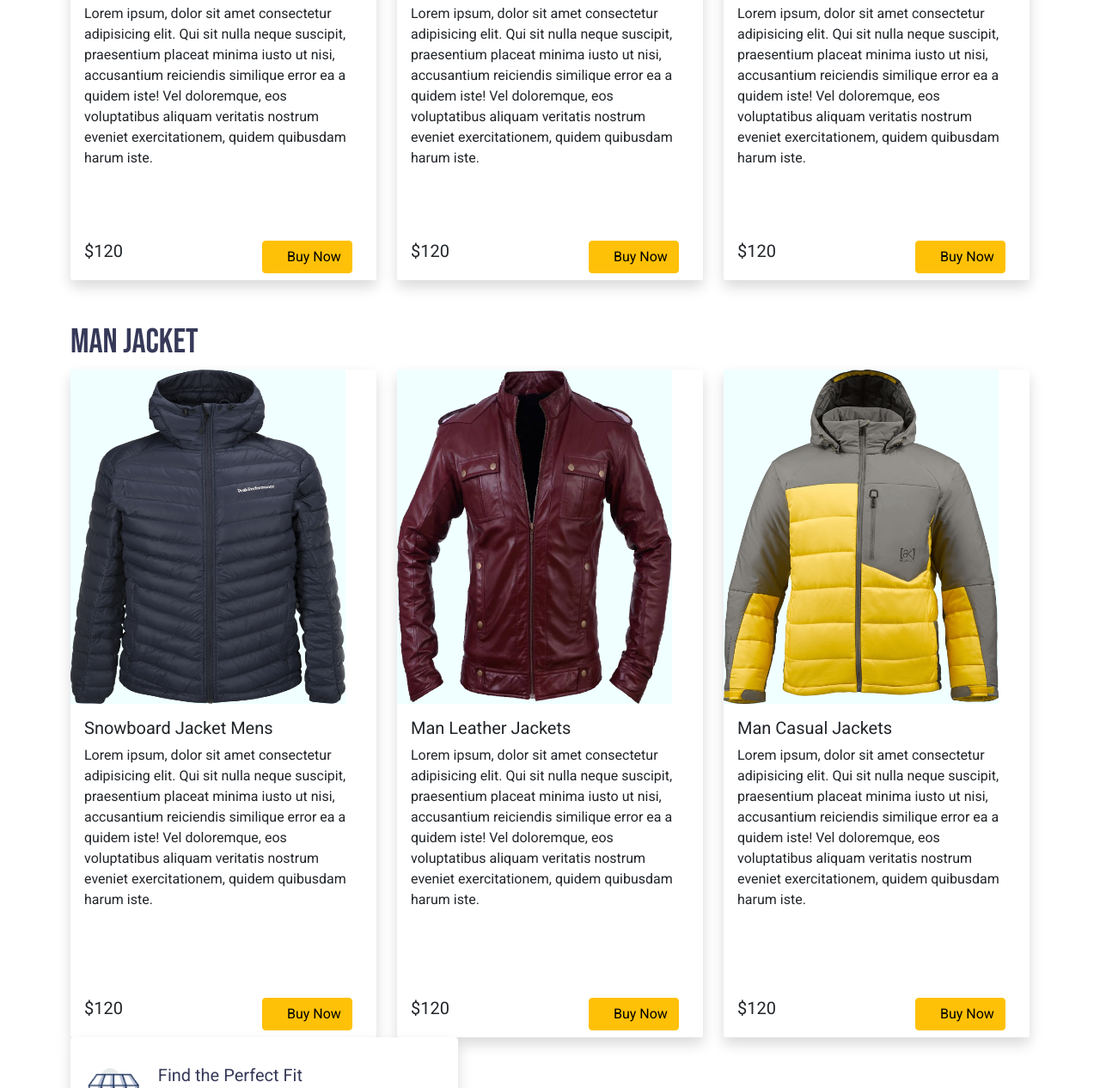
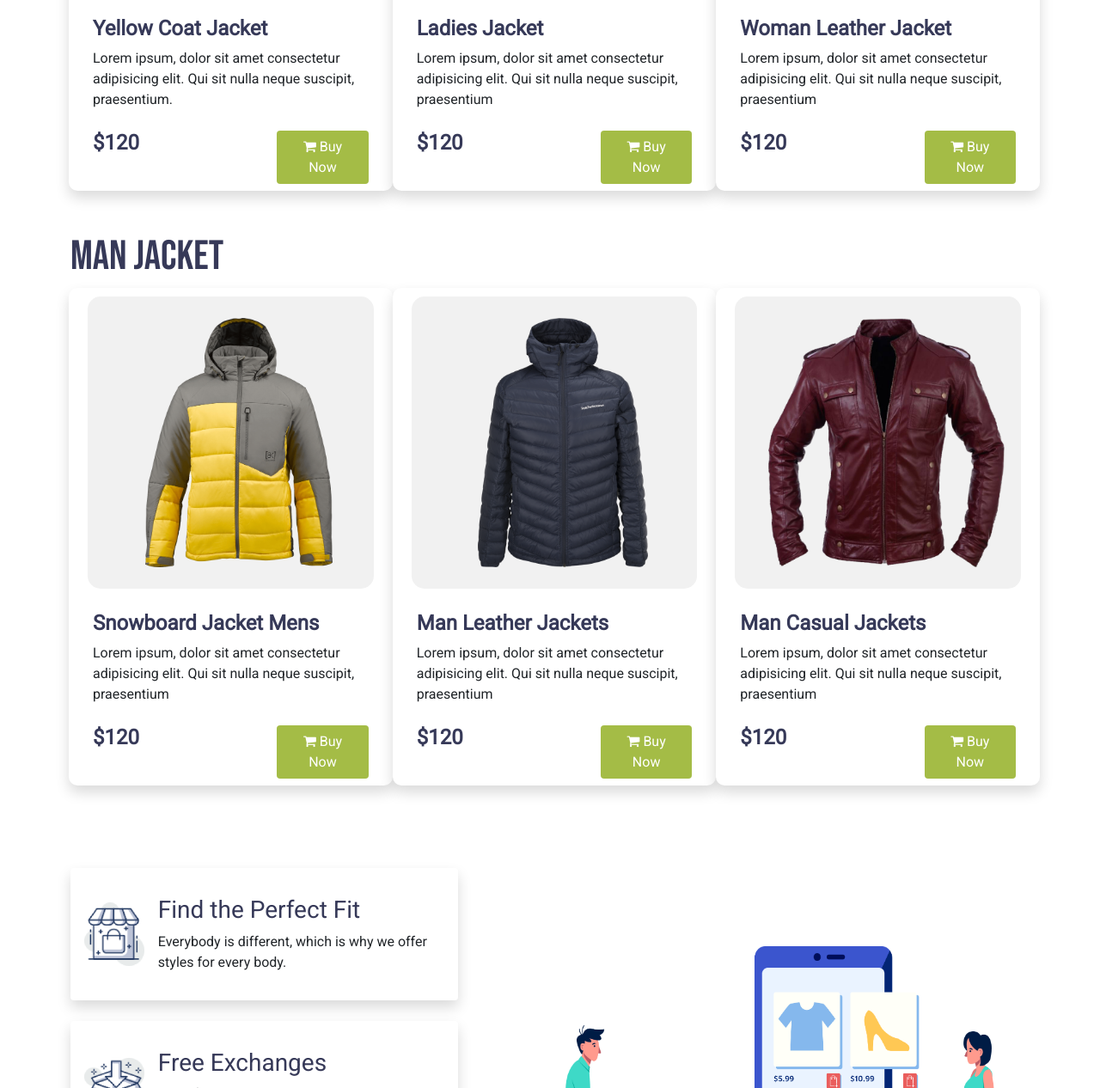
Before and after one commit to muradtheOZ/it-is-business, a plain HTML site: page index.html in a window 1280 px wide. Shown: the part 1143-2409 px from the top of the page at 86% size. Drawn offline with Linux system fonts and the light colour scheme.

Commit message:
all section done without blog

```diff
--- a/css/style.css
+++ b/css/style.css
@@ -31,6 +31,10 @@ a {
     background-color: #A4BC46;
     color: white;
 }
+.ash-bg{
+background-color: #F1F1F1;
+
+}
 
 
 
@@ -39,6 +43,16 @@ a {
 .top-demo-text h1 {
     font-size: 80px;
     font-weight: 500;
+}
+.pengu-prod h1{
+    font-size: 48px;
+    font-weight: 500;
+}
+
+.pengu-prod h3{
+    color: #363958;;
+    font-size: 24px;
+    font-weight: 700;
 }
 
 /* positionig and design changing of elements */
@@ -50,15 +64,33 @@ a {
 
 .penguin-card {
     border: 0;
+    border-radius: 10px;
+}
+.product-img{
+    border-radius: 15px;
+    margin: 10px;
+    padding: 10px;
 }
 
-.product-img {
+.product-img img{
+    padding: 5px;
+    width: 100%;
+    height: 300px;
+    object-fit: contain;
+    object-position: center;
+}
+
+.pengu-pad{
+    padding-left: 10px;
+}
+
+/*.product-img {
     width: 90%;
     height: 50%;
     display: block;
     background-color: azure;
     border-radius: 1px solid red;
-}
+}*/
 
 .penguin-card-footer {
     border: 0;
@@ -109,6 +141,10 @@ a {
         font-size: 40px;
         font-weight: 500;
     }
+    .pengu-prod h1{
+        font-size: 36px;
+        font-weight: 500;
+    }
 
 }
 @media only screen and (max-width: 860px) {
--- a/index.html
+++ b/index.html
@@ -18,15 +18,18 @@
         <!--new nav start-->
         <nav class="ps-5 navbar sticky-top navbar-light navbar-expand-lg">
             <div class="container-fluid">
-              <a class="navbar-brand" href="#home"><img class="img-fluid" style="width:250px;" src="Logo-Icon/nav.png" alt=""></a>
+                <a class="navbar-brand" href="#home"><img class="img-fluid" style="width:250px;" src="Logo-Icon/nav.png"
+                        alt=""></a>
                 <div class="d-flex">
                     <div class="right-nav-design">
-                <button class="navbar-toggler" type="button" data-bs-toggle="collapse" data-bs-target="#navbarNavAltMarkup" aria-controls="navbarNavAltMarkup" aria-expanded="false" aria-label="Toggle navigation">
+                        <button class="navbar-toggler" type="button" data-bs-toggle="collapse"
+                            data-bs-target="#navbarNavAltMarkup" aria-controls="navbarNavAltMarkup"
+                            aria-expanded="false" aria-label="Toggle navigation">
                             <span class="navbar-toggler-icon"></span>
                         </button>
                         <div class="collapse navbar-collapse" id="navbarNavAltMarkup">
                             <div class="navbar-nav">
-                      <a class="nav-link active" aria-current="page" href="#home">Home</a>
+                                <a class="nav-link" aria-current="page" href="#home">Home</a>
                                 <a class="nav-link" href="#products">Product</a>
                                 <a class="nav-link" href="#about">About</a>
                                 <a class="nav-link" href="blog">Blog</a>
@@ -47,17 +50,18 @@
                 <div class=" container row">
                     <div class="col-md-6 mt-5 pt-5 justify-content-center align-items-center">
                         <div class="top-demo-text ">
-                            <h1 class="text-uppercase"><span class="yellow-shade d-block">Be the penguins</span> <span class="blue-shade">of winter</span>
+                            <h1 class="text-uppercase"><span class="yellow-shade d-block">Be the penguins</span> <span
+                                    class="blue-shade">of winter</span>
                             </h1>
-                            <p >Lorem Ipsum is simply dummy text of the printing and typesetting industry.
+                            <p>Lorem Ipsum is simply dummy text of the printing and typesetting industry.
                             </p>
                             <a href="" class="btn bg-leaf-shade btn-lg"><i class="fa fa-shopping-cart me-2 "></i> BUY
                                 NOW</a>
                         </div>
                     </div>
-                    <div class="col-md-6  pt-5 justify-content-center">
+                    <div class="col-md-6 mt-5 pt-5 justify-content-center align-items-center">
                         <div class="top-demo-img">
-                            <img class="w-100" src="images/upper.png" alt="">
+                            <img class="img-fluid" src="images/upper.png" alt="">
                         </div>
                     </div>
                 </div>
@@ -67,71 +71,67 @@
 
 
         <!-- woman jacket section -->
-        <section id="products" class="mt-5 container">
+        <section id="products" class="mt-5 pengu-prod container">
             <h1 class="blue-shade">Woman Jacket</h1>
-            <div class="row row-cols-1 row-cols-md-3 g-4">
-                <div class="col">
-                    <div class="card penguin-card h-100 shadow">
-                        <img class="product-img" src="images/women-2.png" alt="...">
+            <div class="row row-cols-1 row-cols-lg-3  g-4 pengu-pad">
+                <div class="col card penguin-card h-100 shadow  justify-content-between">
+                    <div class="product-img ash-bg">
+                        <img class="product-img" src="images/wome-one.png" alt="...">
+                    </div>
                     <div class="card-body">
-                            <h5 class="">Yellow Coat Jacket</h5>
+                        <h3 class="">Yellow Coat Jacket</h3>
                         <p class="card-text">Lorem ipsum, dolor sit amet consectetur adipisicing elit. Qui sit nulla
-                                neque suscipit, praesentium placeat minima iusto ut nisi, accusantium reiciendis
-                                similique error ea a quidem iste! Vel doloremque, eos voluptatibus aliquam
-                                veritatis nostrum eveniet exercitationem, quidem quibusdam harum iste.</p>
+                            neque suscipit, praesentium.</p>
 
                     </div>
                     <div class="card-footer penguin-card-footer d-flex">
                         <div>
-                                <h5>$120</h5>
+                            <h3>$120</h3>
                         </div>
                         <div style="margin-left: 50%;">
-                                <button class="btn btn-warning"> <i class="fas fa-shopping-cart"></i> Buy Now</button>
+                            <button class="btn bg-leaf-shade"> <i class="fa fa-shopping-cart"></i> Buy Now</button>
                         </div>
                     </div>
                 </div>
+
+                <div class="col card penguin-card h-100 shadow">
+                        <div class="product-img ash-bg">
+                            <img class="product-img" src="images/women-2.png" alt="...">
                         </div>
-                <div class="col">
-                    <div class="card penguin-card h-100 shadow">
-                        <img class="product-img" src="images/women-3.png" alt="...">
                         <div class="card-body">
-                            <h5 class="">Ladies Jacket</h5>
+                            <h3 class="">Ladies Jacket</h3>
                             <p class="card-text">Lorem ipsum, dolor sit amet consectetur adipisicing elit. Qui sit nulla
-                                neque suscipit, praesentium placeat minima iusto ut nisi, accusantium reiciendis
-                                similique error ea a quidem iste! Vel doloremque, eos voluptatibus aliquam
-                                veritatis nostrum eveniet exercitationem, quidem quibusdam harum iste.</p>
+                                neque suscipit, praesentium</p>
                         </div>
                         <div class="card-footer penguin-card-footer d-flex">
                             <div>
-                                <h5>$120</h5>
+                                <h3>$120</h3>
                             </div>
                             <div style="margin-left: 50%;">
-                                <button class="btn btn-warning button-background"> <i class="fas fa-shopping-cart"></i>
+                                <button class="btn bg-leaf-shade"> <i class="fa fa-shopping-cart"></i>
                                     Buy Now</button>
                             </div>
                         </div>
                     </div>
+                    <div class="col card penguin-card h-100 shadow">
+                        <div class="product-img ash-bg">
+                            <img class="product-img" src="images/women-3.png" alt="...">
                         </div>
-                <div class="col">
-                    <div class="card penguin-card h-100 shadow">
-                        <img class="product-img" src="images/wome-one.png" alt="...">
                         <div class="card-body">
-                            <h5 class="">Woman Leather Jacket</h5>
+                            <h3 class="">Woman Leather Jacket</h3>
                             <p class="card-text">Lorem ipsum, dolor sit amet consectetur adipisicing elit. Qui sit nulla
-                                neque suscipit, praesentium placeat minima iusto ut nisi, accusantium reiciendis
-                                similique error ea a quidem iste! Vel doloremque, eos voluptatibus aliquam
-                                veritatis nostrum eveniet exercitationem, quidem quibusdam harum iste.</p>
+                                neque suscipit, praesentium</p>
                         </div>
                         <div class="card-footer penguin-card-footer d-flex">
                             <div>
-                                <h5>$120</h5>
+                                <h3>$120</h3>
                             </div>
                             <div style="margin-left: 50%;">
-                                <button class="btn btn-warning"> <i class="fas fa-shopping-cart"></i> Buy Now</button>
+                                <button class="btn bg-leaf-shade"> <i class="fa fa-shopping-cart"></i> Buy Now</button>
                             </div>
                         </div>
                     </div>
-                </div>
+
             </div>
         </section>
 
@@ -139,89 +139,90 @@
 
 
         <!-- man jacket section -->
-        <section class="mt-5 container">
+        <section class="mt-5 pengu-prod container">
             <h1 class="blue-shade">Man Jacket</h1>
-            <div class="row row-cols-1 row-cols-md-3 g-4">
-                <div class="col">
-                    <div class="card penguin-card h-100 shadow">
-                        <img class="product-img" src="images/men-one.png" alt="...">
+            <div class="row row-cols-1 row-cols-lg-3  g-4 justify-content-between pengu-pad  ">
+                <div class="col card penguin-card h-100 shadow">
+                        <div class="product-img ash-bg">
+                            <img class="product-img" src="images/men.png" alt="...">
+                        </div>
                         <div class="card-body">
-                            <h5 class="">Snowboard Jacket Mens</h5>
+                            <h3 class="">Snowboard Jacket Mens</h3>
                             <p class="card-text">Lorem ipsum, dolor sit amet consectetur adipisicing elit. Qui sit nulla
-                                neque suscipit, praesentium placeat minima iusto ut nisi, accusantium reiciendis
-                                similique error ea a quidem iste! Vel doloremque, eos voluptatibus aliquam
-                                veritatis nostrum eveniet exercitationem, quidem quibusdam harum iste.</p>
+                                neque suscipit, praesentium</p>
 
                         </div>
                         <div class="card-footer penguin-card-footer d-flex">
                             <div>
-                                <h5>$120</h5>
+                                <h3>$120</h3>
                             </div>
                             <div style="margin-left: 50%;">
-                                <button class="btn btn-warning"> <i class="fas fa-shopping-cart"></i> Buy Now</button>
+                                <button class="btn bg-leaf-shade"> <i class="fa fa-shopping-cart"></i> Buy Now</button>
                             </div>
                         </div>
+
                 </div>
+                <div class="col card penguin-card h-100 shadow">
+
+                        <div class="product-img ash-bg">
+                            <img class="product-img" src="images/men-one.png" alt="...">
                         </div>
-                <div class="col">
-                    <div class="card penguin-card h-100 shadow">
-                        <img class="product-img" src="images/men-two.png" alt="...">
                         <div class="card-body">
-                            <h5 class="">Man Leather Jackets</h5>
+                            <h3 class="">Man Leather Jackets</h3>
                             <p class="card-text">Lorem ipsum, dolor sit amet consectetur adipisicing elit. Qui sit nulla
-                                neque suscipit, praesentium placeat minima iusto ut nisi, accusantium reiciendis
-                                similique error ea a quidem iste! Vel doloremque, eos voluptatibus aliquam
-                                veritatis nostrum eveniet exercitationem, quidem quibusdam harum iste.</p>
+                                neque suscipit, praesentium</p>
                         </div>
                         <div class="card-footer penguin-card-footer d-flex">
                             <div>
-                                <h5>$120</h5>
+                                <h3>$120</h3>
                             </div>
                             <div style="margin-left: 50%;">
-                                <button class="btn btn-warning button-background"> <i class="fas fa-shopping-cart"></i>
+                                <button class="btn bg-leaf-shade"> <i class="fa fa-shopping-cart"></i>
                                     Buy Now</button>
                             </div>
                         </div>
+
                 </div>
+                <div class="col card penguin-card h-100 shadow">
+
+                        <div class="product-img ash-bg">
+                            <img class="product-img" src="images/men-two.png" alt="...">
                         </div>
-                <div class="col">
-                    <div class="card penguin-card h-100 shadow">
-                        <img class="product-img" src="images/men.png" alt="...">
                         <div class="card-body">
-                            <h5 class="">Man Casual Jackets</h5>
+                            <h3 class="">Man Casual Jackets</h3>
                             <p class="card-text">Lorem ipsum, dolor sit amet consectetur adipisicing elit. Qui sit nulla
-                                neque suscipit, praesentium placeat minima iusto ut nisi, accusantium reiciendis
-                                similique error ea a quidem iste! Vel doloremque, eos voluptatibus aliquam
-                                veritatis nostrum eveniet exercitationem, quidem quibusdam harum iste.</p>
+                                neque suscipit, praesentium</p>
                         </div>
                         <div class="card-footer penguin-card-footer d-flex">
                             <div>
-                                <h5>$120</h5>
+                                <h3>$120</h3>
                             </div>
                             <div style="margin-left: 50%;">
-                                <button class="btn btn-warning"> <i class="fas fa-shopping-cart"></i> Buy Now</button>
+                                <button class="btn bg-leaf-shade"> <i class="fa fa-shopping-cart"></i> Buy Now</button>
                             </div>
                         </div>
-                    </div>
+
                 </div>
             </div>
         </section>
 
 
         <!-- about section-->
-        <section id="about" class="help-section py-100">
-            <div class="container">
+        <section id="about" class="help-section">
+            <div class="container pt-5 mt-5">
                 <div class="row align-items-center">
                     <div class="col-lg-5 order-2">
 
                         <div class="card p-3 rounded shadow border-0 mb-4">
                             <div class="row g-0 align-items-center text-center text-md-start">
                                 <div class="col-md-2">
-                                    <img class="width-100 img-fluid" src="https://github.com/muradtheOZ/it-is-business/blob/main/Logo-Icon/image%2012.png?raw=true" alt="...">
+                                    <img class="width-100 img-fluid"
+                                        src="https://github.com/muradtheOZ/it-is-business/blob/main/Logo-Icon/image%2012.png?raw=true"
+                                        alt="...">
                                 </div>
                                 <div class="col-md-10">
                                     <div class="card-body">
-                                        <h5 class=" blue-shade">Find the Perfect Fit</h5>
+                                        <h3 class=" blue-shade">Find the Perfect Fit</h3>
                                         <p class="card-text">Everybody is different, which is why we offer styles for
                                             every body.</p>
                                     </div>
@@ -232,11 +233,13 @@
                         <div class="card p-3 rounded shadow border-0 mb-4">
                             <div class="row g-0 align-items-center text-center text-md-start">
                                 <div class="col-md-2">
-                                    <img class="width-100 img-fluid" src="https://github.com/muradtheOZ/it-is-business/blob/main/Logo-Icon/image%2013.png?raw=true" alt="...">
+                                    <img class="width-100 img-fluid"
+                                        src="https://github.com/muradtheOZ/it-is-business/blob/main/Logo-Icon/image%2013.png?raw=true"
+                                        alt="...">
                                 </div>
                                 <div class="col-md-10">
                                     <div class="card-body">
-                                        <h5 class=" blue-shade">Free Exchanges</h5>
+                                        <h3 class=" blue-shade">Free Exchanges</h3>
                                         <p class="card-text">One of the many reasons you can shop with peace of mind.
                                         </p>
                                     </div>
@@ -247,11 +250,13 @@
                         <div class="card p-3 rounded shadow border-0 mb-4">
                             <div class="row g-0 align-items-center text-center text-md-start">
                                 <div class="col-md-2 col-12">
-                                    <img class="width-100 img-fluid" src="https://github.com/muradtheOZ/it-is-business/blob/main/Logo-Icon/image%2014.png?raw=true" alt="...">
+                                    <img class="width-100 img-fluid"
+                                        src="https://github.com/muradtheOZ/it-is-business/blob/main/Logo-Icon/image%2014.png?raw=true"
+                                        alt="...">
                                 </div>
                                 <div class="col-md-10 col-12">
                                     <div class="card-body">
-                                        <h5 class=" blue-shade">Contact Our Seller</h5>
+                                        <h3 class=" blue-shade">Contact Our Seller</h3>
                                         <p class="card-text">They are here to help you. That's quite literally what we
                                             pay them for.</p>
                                     </div>
@@ -261,7 +266,9 @@
 
                     </div>
                     <div class="col-lg-7 order-lg-2">
-                        <img class="p-5 img-fluid" src="https://github.com/muradtheOZ/it-is-business/blob/main/Logo-Icon/XMLID%201.png?raw=true" alt="">
+                        <img class="ps-5 img-fluid"
+                            src="https://github.com/muradtheOZ/it-is-business/blob/main/Logo-Icon/XMLID%201.png?raw=true"
+                            alt="">
                     </div>
                 </div>
             </div>
@@ -269,13 +276,17 @@
         <!--our blog-->
         <section id="blog" class=" justify-content-between container lower-mid-section">
 
-        <h2 class="bottom-text"><spnan class="yellow-shade">Our popular</spnan> <span class="blue-shade">blog list</span></h2>
+            <h2 class="bottom-text">
+                <spnan class="yellow-shade">Our popular</spnan> <span class="blue-shade">blog list</span>
+            </h2>
 
             <div class="one-third single-showcase-block">
                 <img src="https://cdn4.wpbeginner.com/wp-content/uploads/2018/07/whatisblog.png" alt="gym">
                 <h3 class="blue-shade">Open html from VS code</h3>
                 <p>You can now easily open your html file to browser from vs code. In this blog
-               I will write it details. <a target="_blank" class="small-button" href="https://muradtheoz.blogspot.com/2021/01/how-to-open-html-code-to-browser-from.html"> read more</a>
+                    I will write it details. <a target="_blank" class="small-button"
+                        href="https://muradtheoz.blogspot.com/2021/01/how-to-open-html-code-to-browser-from.html"> read
+                        more</a>
                 </p>
 
             </div>
@@ -283,7 +294,10 @@
             <div class="one-third single-showcase-block">
                 <img src="https://cdn4.wpbeginner.com/wp-content/uploads/2018/07/whatisblog.png" alt="gym">
                 <h3 class="blue-shade"> Learn tint color swatch</h3>
-            <p>In this tutorial you will easily learn how to use tint color swatch<a target="_blank" class="small-button" href="https://muradtheoz.blogspot.com/2020/10/How-to-create-tint-swatches-in-Illustrator.html"> read more</a>
+                <p>In this tutorial you will easily learn how to use tint color swatch<a target="_blank"
+                        class="small-button"
+                        href="https://muradtheoz.blogspot.com/2020/10/How-to-create-tint-swatches-in-Illustrator.html">
+                        read more</a>
                 </p>
                 </p>
             </div>
@@ -291,8 +305,9 @@
             <div class="one-third single-showcase-block">
                 <img src="https://cdn4.wpbeginner.com/wp-content/uploads/2018/07/whatisblog.png" alt="gym">
                 <h3 class="blue-shade">Know the Crud operation of Database</h3>
-            <p>In this tutoria  you will learn the basic operation and many more option of databse.
-                <a target="_blank" class="small-button" href="https://muradtheoz.blogspot.com/2020/03/sql-island-gmae-solution.html"> read more</a>
+                <p>In this tutoria you will learn the basic operation and many more option of databse.
+                    <a target="_blank" class="small-button"
+                        href="https://muradtheoz.blogspot.com/2020/03/sql-island-gmae-solution.html"> read more</a>
                 </p>
             </div>
 
```
Lines whose indentation alone changed are shown as unchanged.
